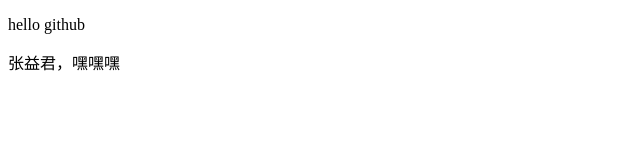
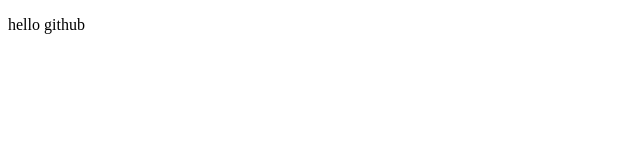
Before and after one commit to SummerF/SummerF.github.io, a plain HTML site: page index.html in a window 1280 px wide. Shown: the whole page, without its empty margins (0-640 px from the left). Drawn offline with Linux system fonts and the light colour scheme.

Commit message:
Update index.html

```diff
--- a/index.html
+++ b/index.html
@@ -6,6 +6,5 @@
 </head>
 <body>
 	<p>hello github</p>
-	<p>张益君，嘿嘿嘿</p>
 </body>
 </html>
```
